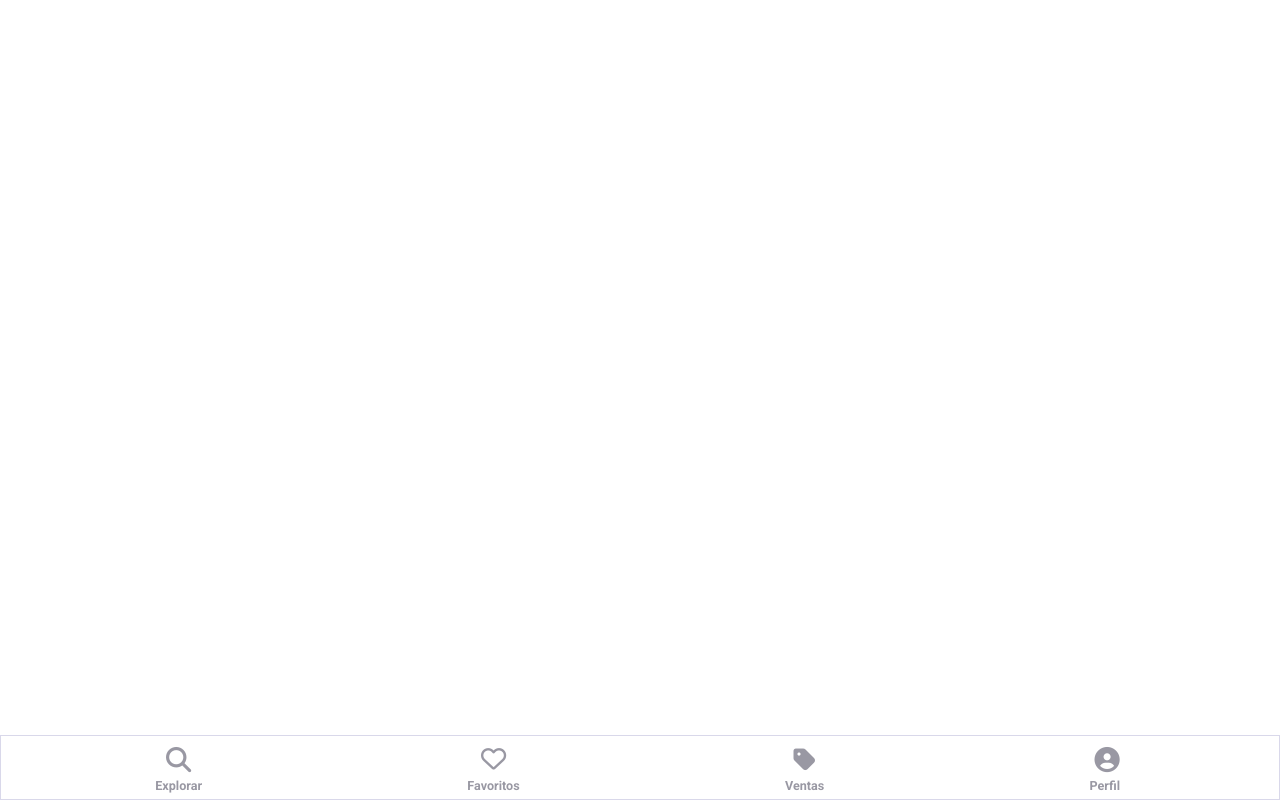
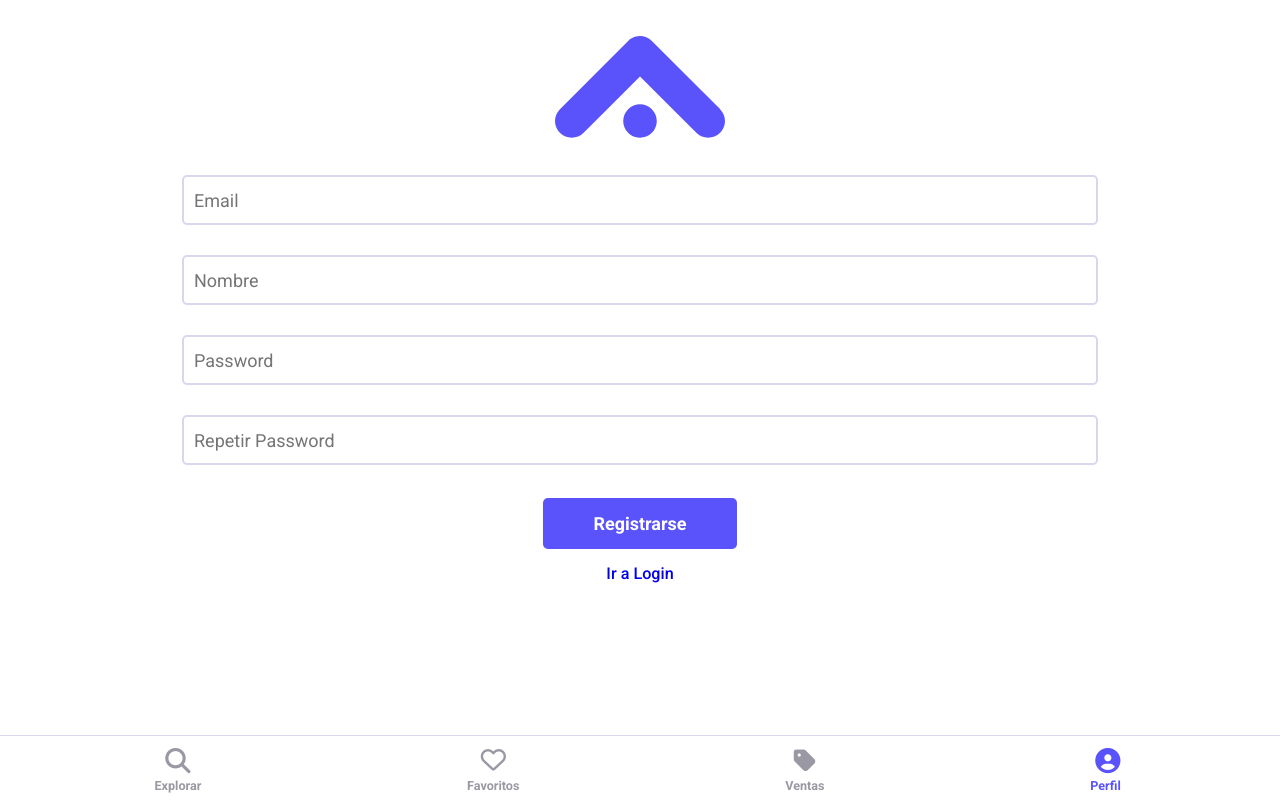
Before and after one commit to kevinjpuscan/inmueb-frontend, a React (Create React App) app: page /register in a window 1280 px wide. Built offline with nearby package versions, Linux system fonts and the light colour scheme.

Commit message:
add page login and register

```diff
--- a/src/App.css
+++ b/src/App.css
@@ -34,3 +34,35 @@ select:focus {
 .color-primary {
   color: var(--primary);
 }
+
+.btn {
+  padding: 15px 50px;
+  font-family: "Roboto";
+  font-weight: 700;
+  border-radius: 5px;
+}
+
+.btn-primary {
+  color: var(--white);
+  background: var(--primary);
+  border: none;
+}
+
+.btn-primary:focus {
+  color: var(--white);
+  background: var(--secondary);
+  border: none;
+}
+
+.simple-input {
+  width: 100%;
+  border-radius: 5px;
+  height: 50px;
+  padding: 10px;
+  margin: 15px 0;
+  color: var(--gray);
+  border: 2px solid var(--gray-ligth);
+}
+.simple-input:focus {
+  border: 3px solid var(--primary);
+}
--- a/src/components/card.js
+++ b/src/components/card.js
@@ -88,7 +88,7 @@ function Card({ element }) {
           </div>
           <div className="icon-card">
             {false && (
-              <a href="#">
+              <a href="/">
                 <i className="fab fa-github"></i>
               </a>
             )}
--- a/src/components/nav.js
+++ b/src/components/nav.js
@@ -6,7 +6,7 @@ import Wrapper from "../components/wrapper";
 export const NavStyled = styled.div`
   height: 65px;
   width: 100%;
-  border: 1px solid var(--gray-ligth);
+  border-top: 1px solid var(--gray-ligth);
   position: fixed;
   bottom: 0;
   background: var(--white);
@@ -54,6 +54,15 @@ function Nav({ isLogin }) {
             to="/home"
             className="navlink-element"
             activeClassName="navlink-active"
+            isActive={(match, location) => {
+              if (
+                location.pathname.indexOf("home") > -1 ||
+                location.pathname.indexOf("explorer") > -1
+              ) {
+                return true;
+              }
+              return false;
+            }}
           >
             <div className="icon-navlink">
               <i className="fas fa-search"></i>
@@ -87,6 +96,16 @@ function Nav({ isLogin }) {
             to="/profile"
             className="navlink-element"
             activeClassName="navlink-active"
+            isActive={(match, location) => {
+              if (
+                location.pathname.indexOf("login") > -1 ||
+                location.pathname.indexOf("profile") > -1 ||
+                location.pathname.indexOf("register") > -1
+              ) {
+                return true;
+              }
+              return false;
+            }}
           >
             <div className="icon-navlink">
               <i className="fas fa-user-circle"></i>
--- /dev/null
+++ b/src/pages/login/index.js
@@ -0,0 +1,59 @@
+import React from "react";
+import styled from "styled-components";
+import Logo from "../../images/logo";
+import Wrapper from "../../components/wrapper";
+import { Link } from "react-router-dom";
+
+export const LoginStyled = styled.div`
+  .content-login {
+    display: flex;
+    flex-direction: column;
+    align-items: center;
+    justify-content: space-between;
+  }
+
+  .form-login {
+    margin: 4em 0;
+    text-align: center;
+  }
+
+  .action-login {
+    display: flex;
+    flex-direction: column;
+    align-items: center;
+
+    a {
+      margin: 15px 0;
+      font-size: 0.9em;
+      font-weight: 500;
+    }
+  }
+`;
+
+function Login() {
+  return (
+    <LoginStyled>
+      <Wrapper page>
+        <div className="content-login">
+          <div className="logo-login">
+            <Logo width="170px" />
+          </div>
+          <div className="form-login">
+            <input className="simple-input" type="email" placeholder="Email" />
+            <input
+              className="simple-input"
+              type="password"
+              placeholder="Password"
+            ></input>
+          </div>
+          <div className="action-login">
+            <button className="btn btn-primary">Iniciar Sesion</button>
+            <Link to="/register">Registrarse</Link>
+          </div>
+        </div>
+      </Wrapper>
+    </LoginStyled>
+  );
+}
+
+export default Login;
--- /dev/null
+++ b/src/pages/register/index.js
@@ -0,0 +1,66 @@
+import React from "react";
+import styled from "styled-components";
+import Logo from "../../images/logo";
+import Wrapper from "../../components/wrapper";
+import { Link } from "react-router-dom";
+
+export const RegisterStyled = styled.div`
+  padding: 2em 0;
+  .content-register {
+    display: flex;
+    flex-direction: column;
+    align-items: center;
+    justify-content: space-between;
+  }
+
+  .form-register {
+    margin: 1em 0;
+    text-align: center;
+  }
+
+  .action-register {
+    display: flex;
+    flex-direction: column;
+    align-items: center;
+
+    a {
+      margin: 15px 0;
+      font-size: 0.9em;
+      font-weight: 500;
+    }
+  }
+`;
+
+function Register() {
+  return (
+    <RegisterStyled>
+      <Wrapper>
+        <div className="content-register">
+          <div className="logo-register">
+            <Logo width="170px" />
+          </div>
+          <div className="form-register">
+            <input className="simple-input" type="email" placeholder="Email" />
+            <input className="simple-input" type="text" placeholder="Nombre" />
+            <input
+              className="simple-input"
+              type="password"
+              placeholder="Password"
+            ></input>
+            <input
+              className="simple-input"
+              type="password"
+              placeholder="Repetir Password"
+            ></input>
+          </div>
+          <div className="action-register">
+            <button className="btn btn-primary">Registrarse</button>
+            <Link to="/login">Ir a Login</Link>
+          </div>
+        </div>
+      </Wrapper>
+    </RegisterStyled>
+  );
+}
+
+export default Register;
--- a/src/routes.js
+++ b/src/routes.js
@@ -6,18 +6,22 @@ import Explorer from "./pages/explorer";
 import Nav from "./components/nav";
 import Sales from "./pages/sales";
 import Favs from "./pages/favs";
+import Login from "./pages/login";
+import Register from "./pages/register";
 
 function Routes() {
   return (
     <BrowserRouter>
       <Switch>
         <Redirect exact from="/" to="/home"></Redirect>
+        <Redirect exact from="/profile" to="/login"></Redirect>
         <Route exact path="/home" component={Landing}></Route>
         <Route path="/explorer" component={Explorer}></Route>
         <Route path="/explorer/:code" component={Explorer}></Route>
         <Route path="/favs" component={Favs}></Route>
         <Route path="/sales" component={Sales}></Route>
-        <Route path="/profile" component={Explorer}></Route>
+        <Route path="/login" component={Login}></Route>
+        <Route path="/register" component={Register}></Route>
       </Switch>
       <Nav isLogin />
     </BrowserRouter>
```
